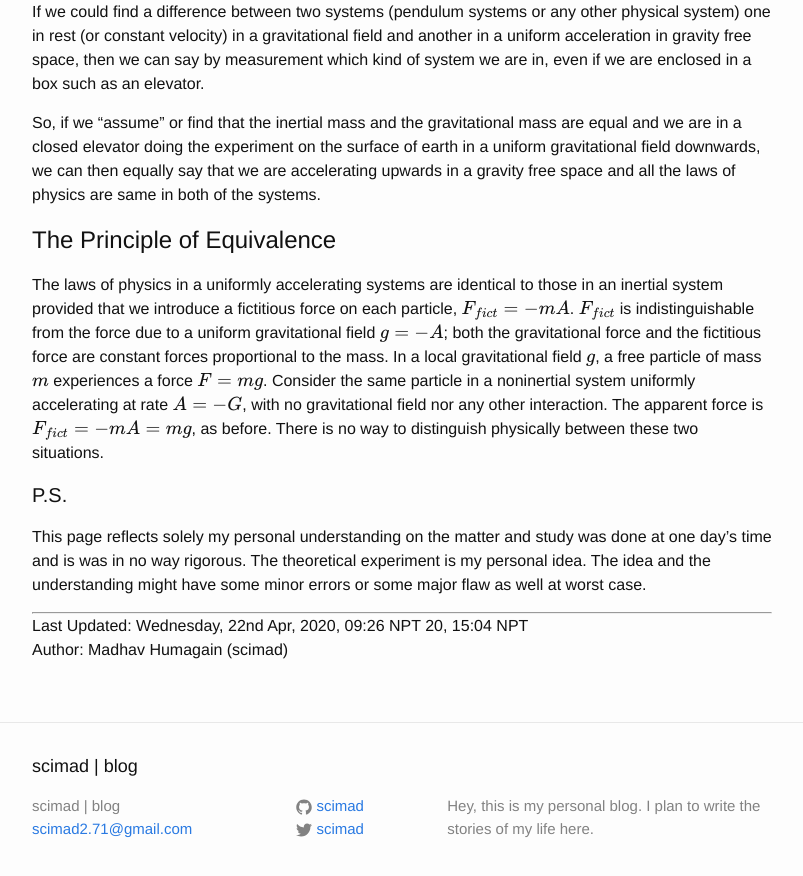
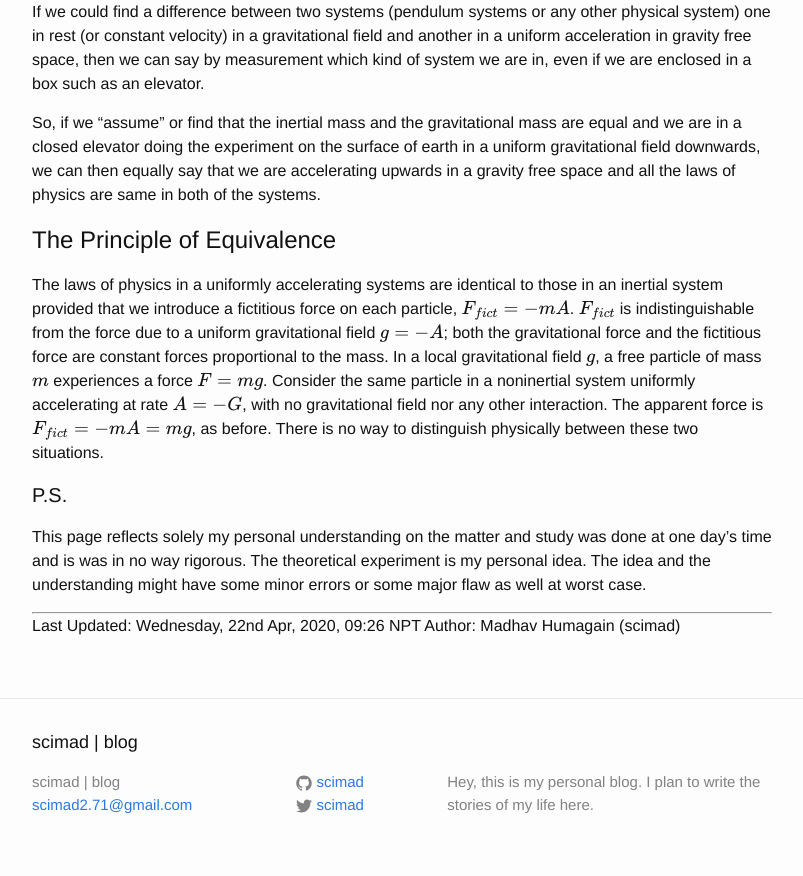
Before and after one commit to scimad/scimad.github.io, a Jekyll site: the page built from _posts/2020-04-22-the-equivalence-principle.markdown, in a window 1280 px wide and 900 px high, scrolled down 3173 px. Shown: the top 876 px of the window, without its empty margins (238-1041 px from the left). Built offline with Jekyll 4.4.1, drawn with Linux system fonts in a browser that asks for light colours; formulas are drawn with MathJax 3.

Commit message:
Fix last updated

```diff
--- a/_posts/2020-04-22-the-equivalence-principle.markdown
+++ b/_posts/2020-04-22-the-equivalence-principle.markdown
@@ -106,5 +106,4 @@ This page reflects solely my personal understanding on the matter and study was
 
 ---
 Last Updated: Wednesday, 22nd Apr, 2020, 09:26 NPT
-20, 15:04 NPT
 Author: Madhav Humagain (scimad)
```
